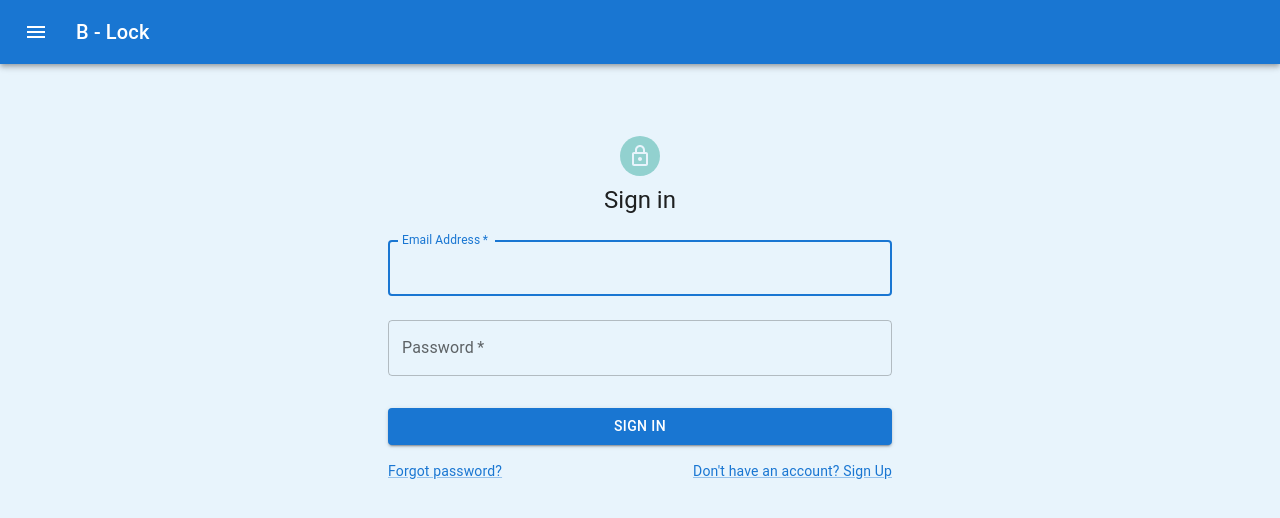
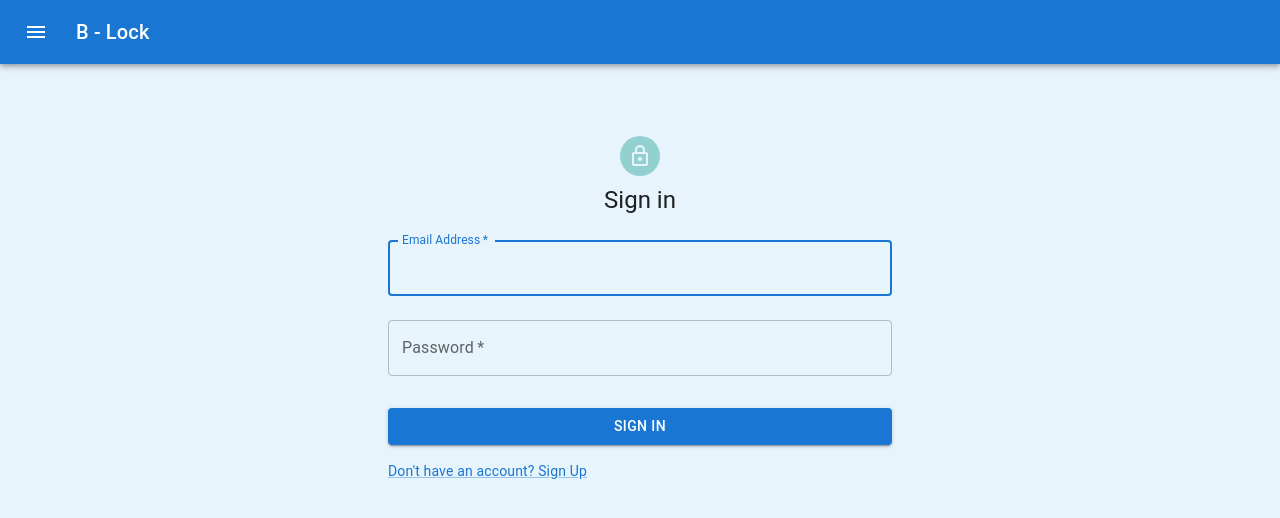
Before and after one commit to rseln/BLock-FE, a React app: page /login in a window 1280 px wide. Shown: the top 518 px of the page. Built offline with nearby package versions, Linux system fonts and the light colour scheme.

Commit message:
rm forgor password

```diff
--- a/src/SignIn.tsx
+++ b/src/SignIn.tsx
@@ -103,11 +103,6 @@ const SignIn = ({setToken}) => {
               Sign In
             </Button>
             <Grid container>
-              <Grid item xs>
-                <Link href="#" variant="body2">
-                  Forgot password?
-                </Link>
-              </Grid>
               <Grid item>
                 <Link href="/register" variant="body2">
                   {"Don't have an account? Sign Up"}
```
